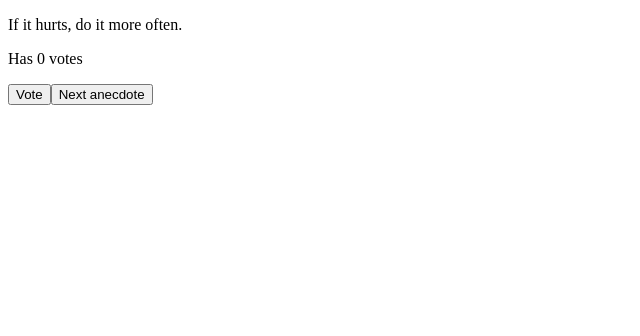
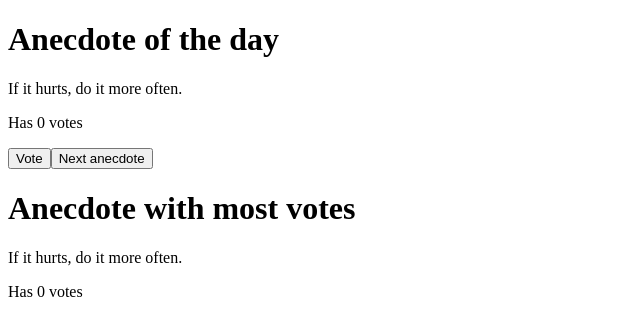
Before and after one commit to serujin/full-stack-open, a React (Vite) app in the folder part-1/: page / in a window 1280 px wide. Shown: the top 336 px of the page, without its empty margins (0-640 px from the left). Built offline with nearby package versions, Linux system fonts and the light colour scheme.

Commit message:
feat: part 1 exercise 14

```diff
--- a/part-1/src/App.jsx
+++ b/part-1/src/App.jsx
@@ -1,9 +1,18 @@
 import { useState } from "react";
+
+const Title = ({ text }) => <h1>{text}</h1>;
 
 const Text = ({ text }) => <p>{text}</p>;
 
 const Button = ({ handleClick, text }) => (
   <button onClick={handleClick}>{text}</button>
+);
+
+const Anecdote = ({ text, votes }) => (
+  <>
+    <Text text={text} />
+    <Text text={`Has ${votes} votes`} />
+  </>
 );
 
 const App = () => {
@@ -24,6 +33,11 @@ const App = () => {
   const currentAnecdote = anecdotes[selected];
   const currentVotes = votes[selected];
 
+  const maxVotesIndex = votes.indexOf(Math.max(...votes));
+
+  const maxVotesAnecdote = anecdotes[maxVotesIndex];
+  const maxVotes = votes[maxVotesIndex];
+
   const getRandomAnecdote = () => {
     const randomIndex = Math.floor(Math.random() * anecdotes.length);
     return randomIndex !== selected
@@ -39,13 +53,15 @@ const App = () => {
 
   return (
     <div>
-      <Text text={currentAnecdote} />
-      <Text text={`Has ${currentVotes} votes`} />
+      <Title text="Anecdote of the day" />
+      <Anecdote text={currentAnecdote} votes={currentVotes} />
       <Button handleClick={() => updateVote()} text="Vote" />
       <Button
         handleClick={() => setSelected(getRandomAnecdote())}
         text={"Next anecdote"}
       />
+      <Title text="Anecdote with most votes" />
+      <Anecdote text={maxVotesAnecdote} votes={maxVotes} />
     </div>
   );
 };
```
